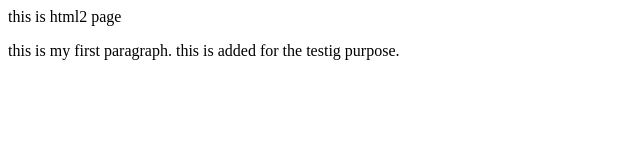
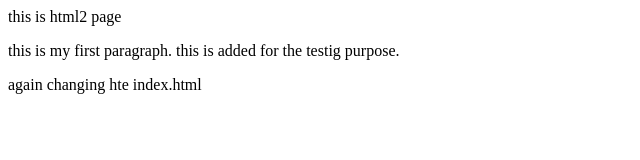
Before and after one commit to Adbhuthameesala/Test1, a plain HTML site: page Index2.html in a window 1280 px wide. Shown: the whole page, without its empty margins (0-640 px from the left). Drawn offline with Linux system fonts and the light colour scheme.

Commit message:
adding Index3.html and modified Index2.html

```diff
--- a/Index2.html
+++ b/Index2.html
@@ -1,4 +1,5 @@
 <html>
  <span> this is html2 page</span>
  <p>this is my first paragraph. this is added for the testig purpose.</p>
+ again changing hte index.html
 </html>
```
Also changed, not shown: Index3.html (added, +3 -0 lines).
